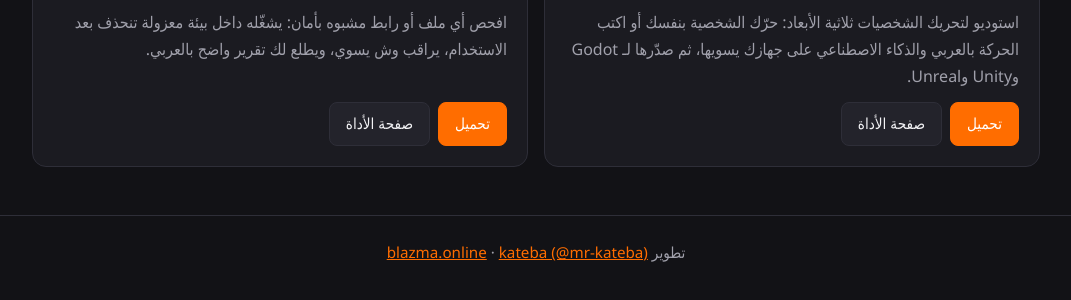
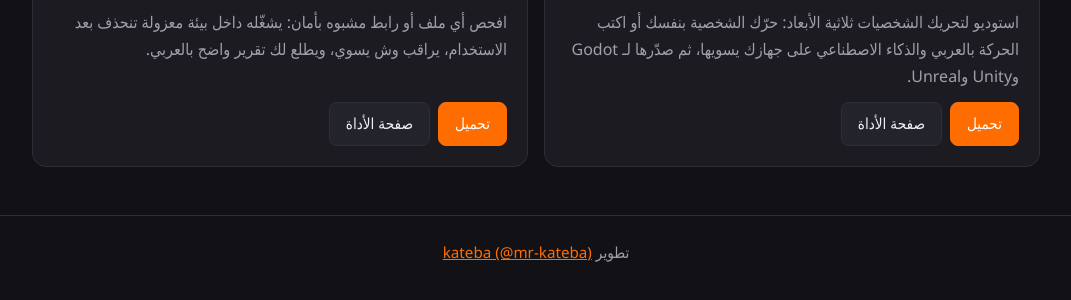
Before and after one commit to mr-kateba/mr-kateba.github.io, a plain HTML site: page index.html in a window 1280 px wide. Shown: the part 1415-1715 px from the top of the page, without its empty margins (104-1175 px from the left). Drawn offline with Linux system fonts and the light colour scheme.

Commit message:
Remove the blazma.online link from the footer

```diff
--- a/index.html
+++ b/index.html
@@ -151,7 +151,7 @@
 </div>
 
 <footer>
-  تطوير <bdi><a href="https://github.com/mr-kateba">kateba (@mr-kateba)</a></bdi> · <bdi><a href="https://blazma.online">blazma.online</a></bdi>
+  تطوير <bdi><a href="https://github.com/mr-kateba">kateba (@mr-kateba)</a></bdi>
 </footer>
 
 <script>
```
